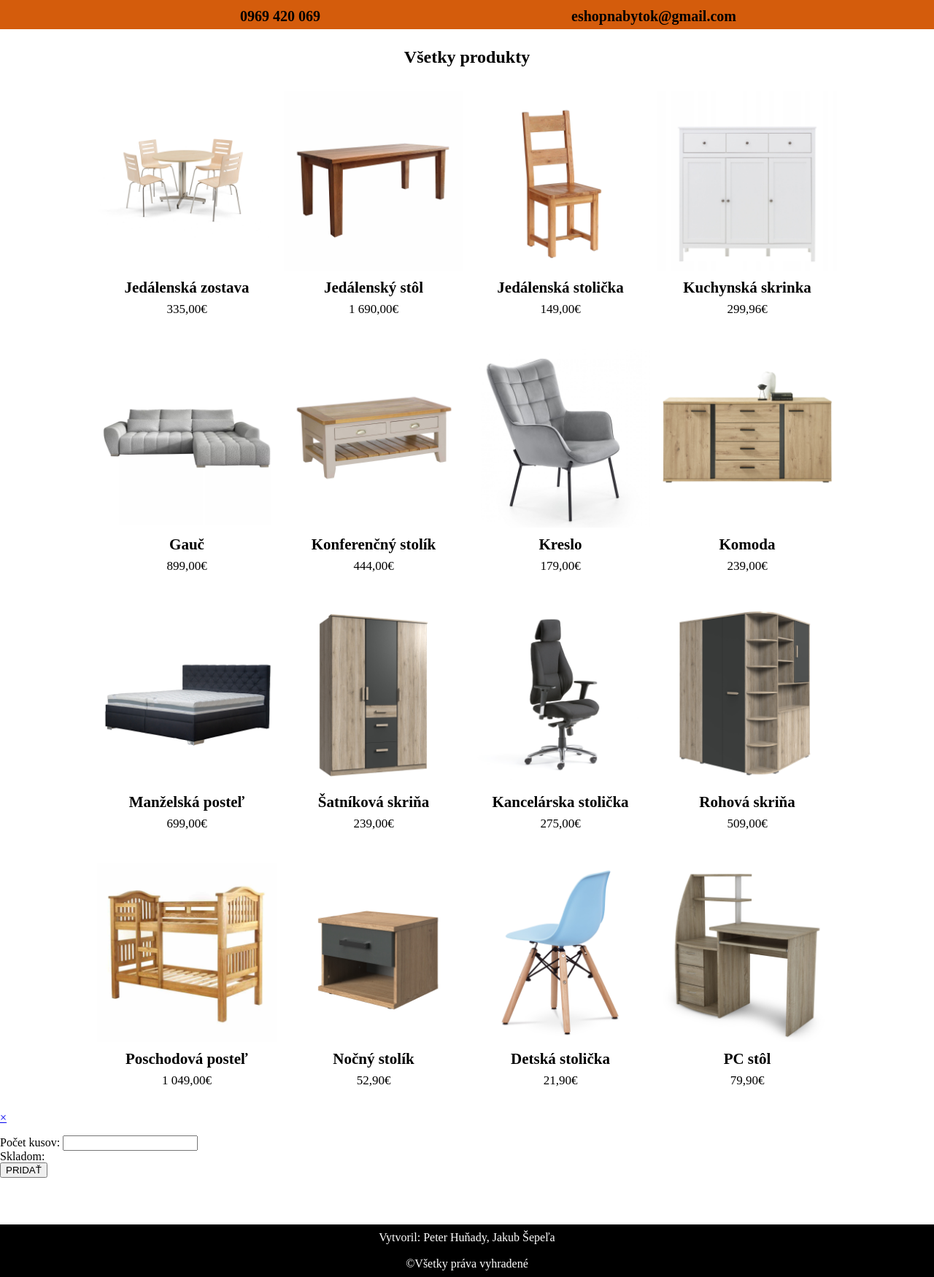
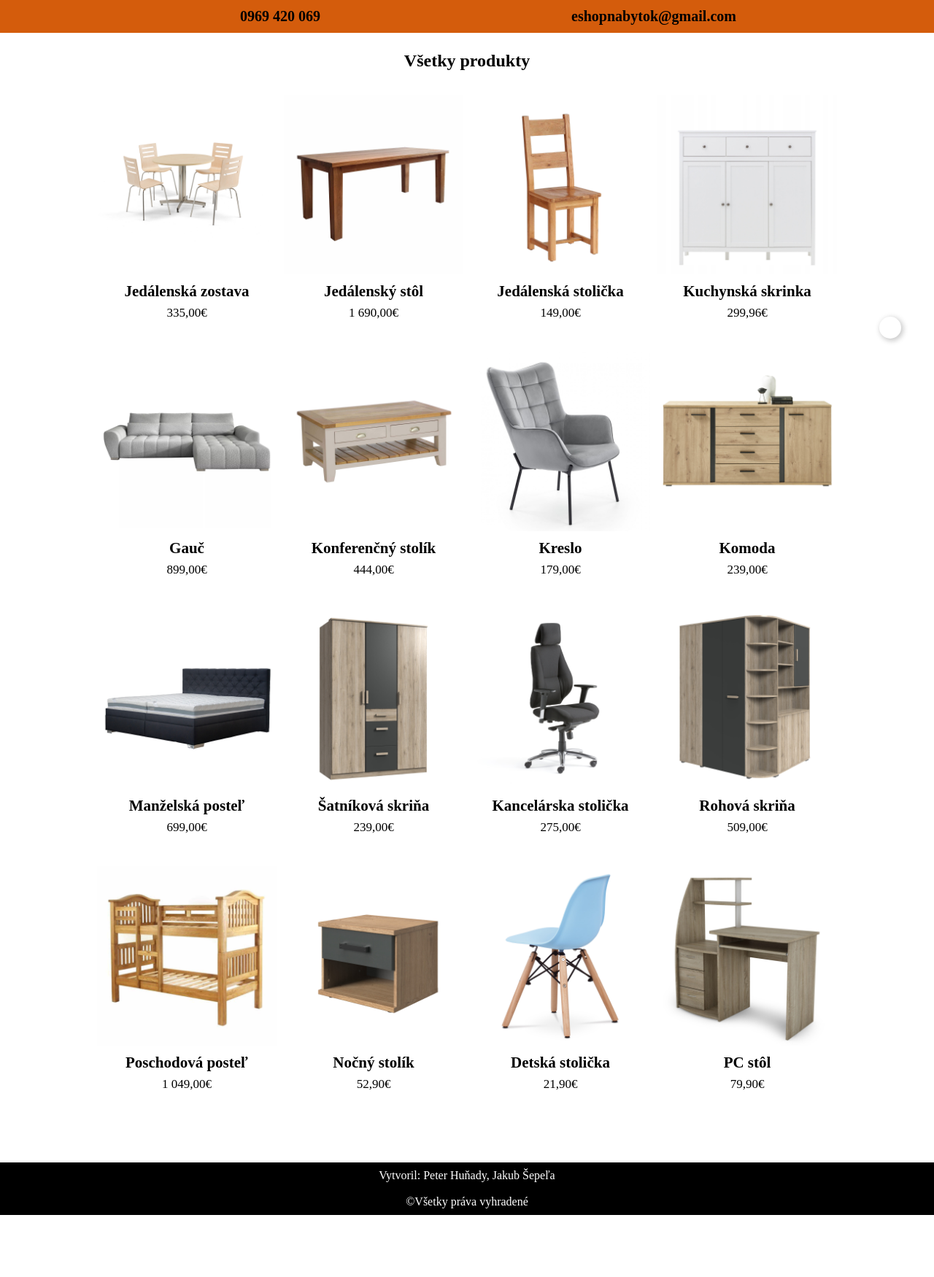
Before and after one commit to jakubsepik/E-shop, a PHP site: page /eshop.html in a window 1280 px wide. Shown: the part 280-2030 px from the top of the page at 73% size. After the commit the page ends 1945 px from the top, so only its background shows below. Run offline with PHP 8.4, Linux system fonts and the light colour scheme.

Commit message:
Update style.css

```diff
--- a/src/CSS/style.css
+++ b/src/CSS/style.css
@@ -48,7 +48,7 @@ nav{
 }
 
 .kontakt{
-	height: 40px;
+	height: 45px;
 	background-color: rgb(212,92,12);
 	line-height: 45px;
 }
@@ -111,11 +111,6 @@ nav{
 	box-shadow: 5px 5px 15px -3px rgba(0,0,0,0.7);
 }
 
-.item img{
-	display: inline-block;
-	width: 100%;
-}
-
 .item h2{
 	font-weight: 900;
 	font-size: 21px;
@@ -137,11 +132,24 @@ nav{
 	border-radius: 10px;
 	background-color: rgb(212,92,12);
 	color: black;
+	cursor: pointer;
 }
 
 .kosik:hover{
 	color: white;
 	background-color: #E67326;
+}
+
+.cart{
+	box-shadow: 2px 2px 7px 1px rgba(0,0,0,0.22);
+	font-size: 25px;
+	position: fixed;
+	bottom: 7%;
+	right: 3.5%;
+	padding: 15px;
+	border-radius: 50%;
+	background-color: white;
+	color: black;
 }
 
 footer{
@@ -155,3 +163,229 @@ footer{
 footer p{
 	padding: 10px;
 }
+
+.overlay {
+  	height: 100%;
+  	width: 0;
+  	position: fixed;
+  	z-index: 1;
+  	top: 0;
+  	left: 0;
+  	background-color: rgb(0,0,0);
+  	background-color: rgba(0,0,0, 0.6);
+  	overflow-x: hidden;
+}
+
+.overlay-content {
+  	position: relative;
+  	top: 25%;
+  	width: 50%;
+  	height: 50%;
+  	text-align: center;
+  	margin-top: 30px;
+  	background-color: white;
+  	margin: 0 auto;
+  	border-radius: 10px;
+}
+
+.closebtn{
+	position: absolute;
+	color: rgb(212,92,12);
+  	text-decoration: none;
+  	font-size: 50px;
+  	right: 25.5%;
+  	top: 24.5%;
+  	z-index: 101;
+}
+
+.obrazokKosik{
+	height: 100%;
+	width: 50%;
+	float: left;
+}
+
+.obrazokKosik img{
+	width: 80%;
+	position: sticky;
+	left: 20%;
+	top: 33%;
+}
+
+.info{
+	width: 50%;
+	height: 100%;
+	float: left;
+	text-align: center;
+}
+
+.info h2{
+	font-size: 25px;
+	font-weight: 900;
+	padding: 50px 0 80px 0;
+}
+
+.info p, .info label{
+	font-size: 18px;
+	text-align: left;
+	padding: 10px;
+	display: block;
+	font-weight: 600;
+}
+
+input[type=number] {
+	width: 15%;
+	font-size: 18px;
+}
+
+input[type=submit] {
+	position: sticky;
+	width: 30%;
+	left: 65%;
+	top: 68.5%;
+	font-size: 16px;
+	padding: 6.5px;
+	font-weight: 300;
+	border-radius: 5px;
+	background-color: rgb(212,92,12);
+	cursor: pointer;
+	color: white;
+}
+
+input[type=submit]:hover{
+	background-color: #E67326;
+}
+
+@media (min-width: 700px) and (max-width: 1025px){
+	.logo{
+		margin-left: 6%;
+	}
+
+	.idk{
+		margin: 0;
+		padding-right: 8%;
+	}
+
+	.row{
+		display: inline-block;
+		margin-left: 10%;
+	}
+
+	.item{
+		display: inline-block;
+		width: 48.2%;
+	}
+
+	.kosik{
+		width: 60%;
+	}
+
+	.cart{
+		font-size: 22px;
+	}
+
+	.overlay-content{
+		width: 75%;
+	}
+
+	.obrazokKosik img{
+		width: 100%;
+	}
+
+	.closebtn{
+  		right: 14%;
+	}
+
+	input[type=submit] {
+		left: 75%;
+	}
+}
+
+@media (max-width: 699px){
+
+	header{
+		height: 60px;
+	}
+
+	.nadpis{
+		font-size: 55px;
+	}
+
+	nav{
+		height: 150px;
+	}
+
+	.idk h1{
+		font-size: 30px;
+	}
+
+	.logo{
+		margin-left: 0;
+	}
+
+	.idk{
+		margin-right: 2%;
+		float: none;
+		padding-top: 30px;
+	}
+
+	.kontakt{
+		height: 70px;
+		line-height: 35px;
+	}
+
+	.phone{
+		width: 100%;
+		border-bottom: 1px solid black;
+	}
+
+	.email{
+		width: 100%;
+		float: none;
+	}
+
+	.phone p, .email p{
+		padding: 0;
+	}
+
+	.row{
+		display: block;
+	}
+
+	.item{
+		display: block;
+		width: 80%;
+		margin: 0 auto
+	}
+
+	.cart{
+		font-size: 18px;
+	}
+
+	.overlay-content{
+		width: 100%;
+	}
+
+	.obrazokKosik{
+		display: none;
+	}
+
+	.info{
+		width:100%;
+	}
+
+	.info h2{
+		font-weight: 900;
+	}
+
+	.info p, .info label{
+		padding-left: 5%;
+	}
+
+	.closebtn{
+  		right: 1%;
+	}
+
+	.info h2{
+		padding: 50px 0 50px 0;
+	}
+}
```
